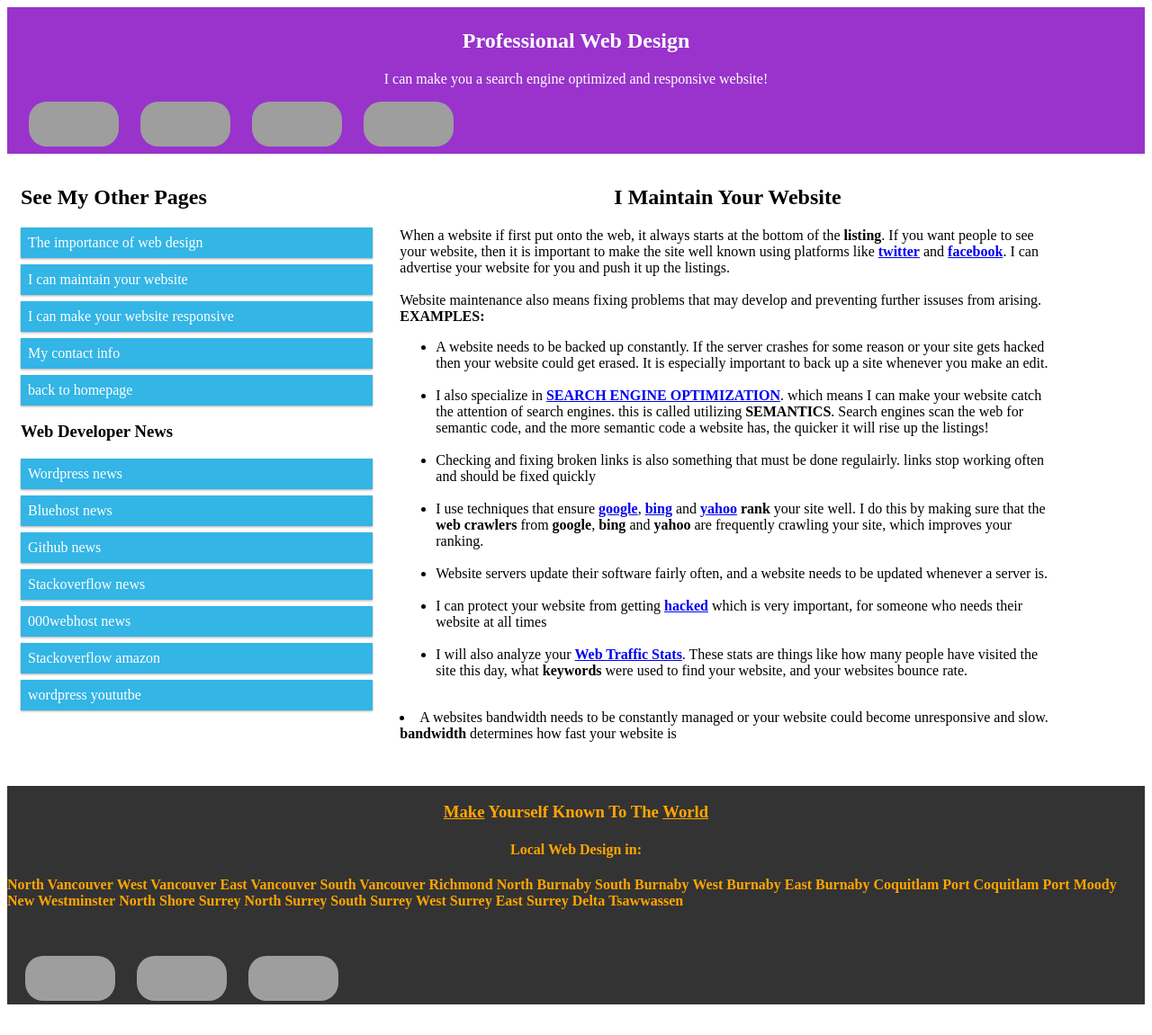
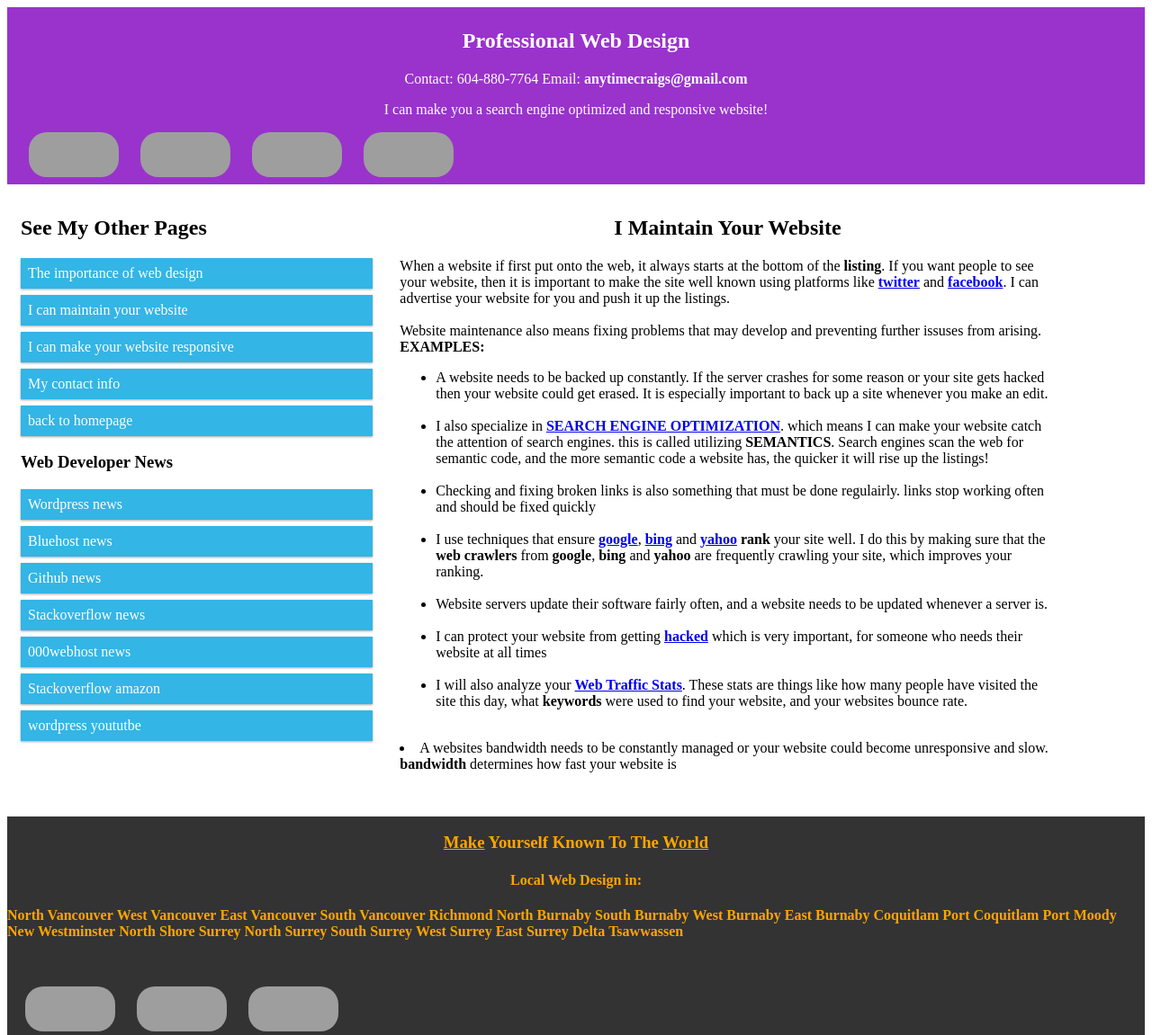
Before and after one commit to kogamikirito/kogamikirito.github.io, a Jekyll site: the page maintain/index.html, which Jekyll copies as it is, in a window 1280 px wide, cut to the strip 0-1151 px from the top of the page. Shown: the whole strip at 90% size. Built offline with Jekyll 4.4.1, drawn with Linux system fonts in a browser that asks for light colours; before the commit the page ends 1117 px from its top, so only the background shows below that; grey boxes are pictures that could not be loaded.

Commit message:
added new contact

```diff
--- a/maintain/index.html
+++ b/maintain/index.html
@@ -167,6 +167,7 @@ nav{list-style-type:none;}
 
 <header class="header">
   <h1 style="text-align:center;">Professional Web Design</h1>
+     <p style="text-align:center;">Contact: 604-880-7764 Email: <strong>anytimecraigs@gmail.com</strong></p>
    <p style="text-align:center;">I can make you a search engine optimized and responsive website!</p>
 
     <a href="https://twitter.com/DavsWebMaker" target="_blank">
```
